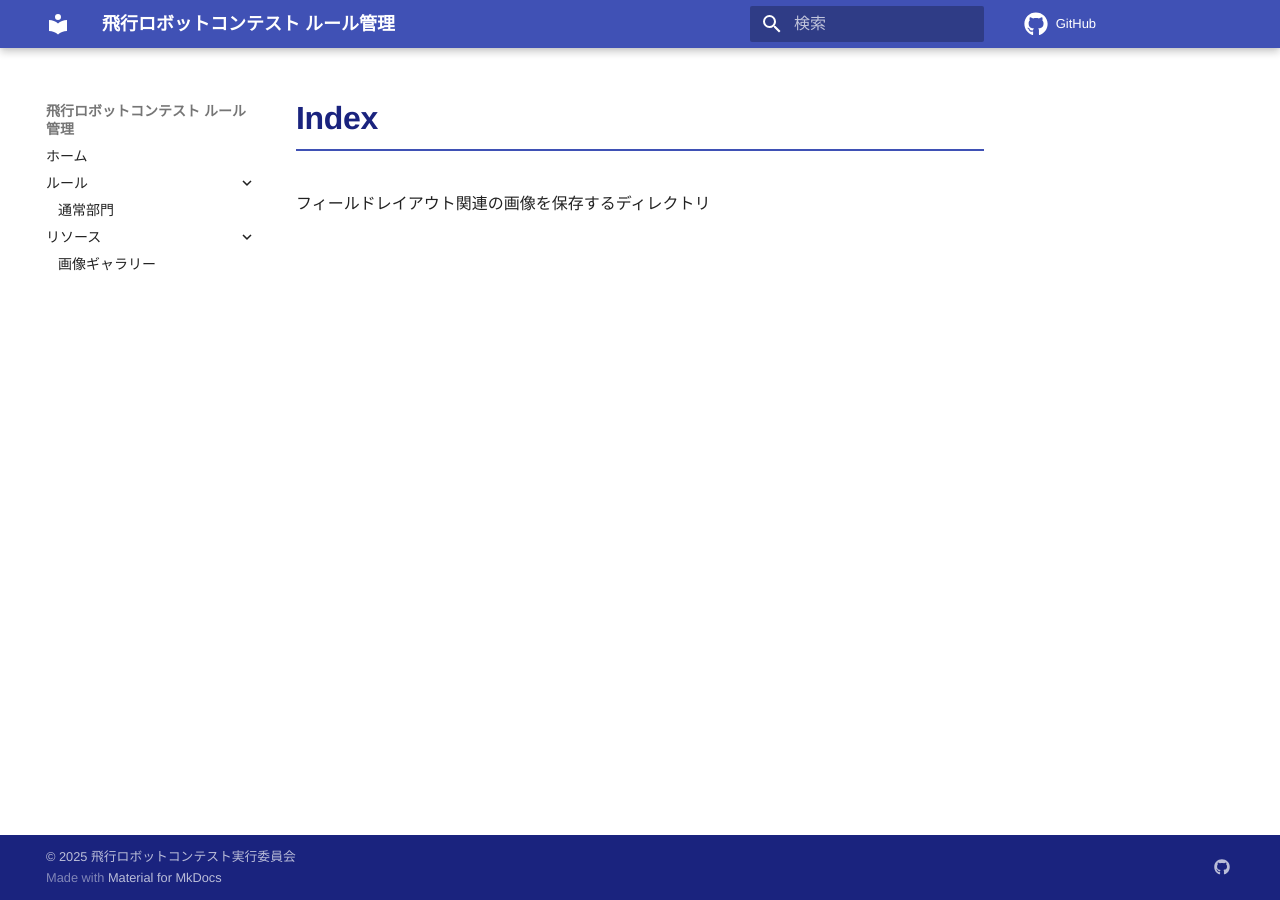
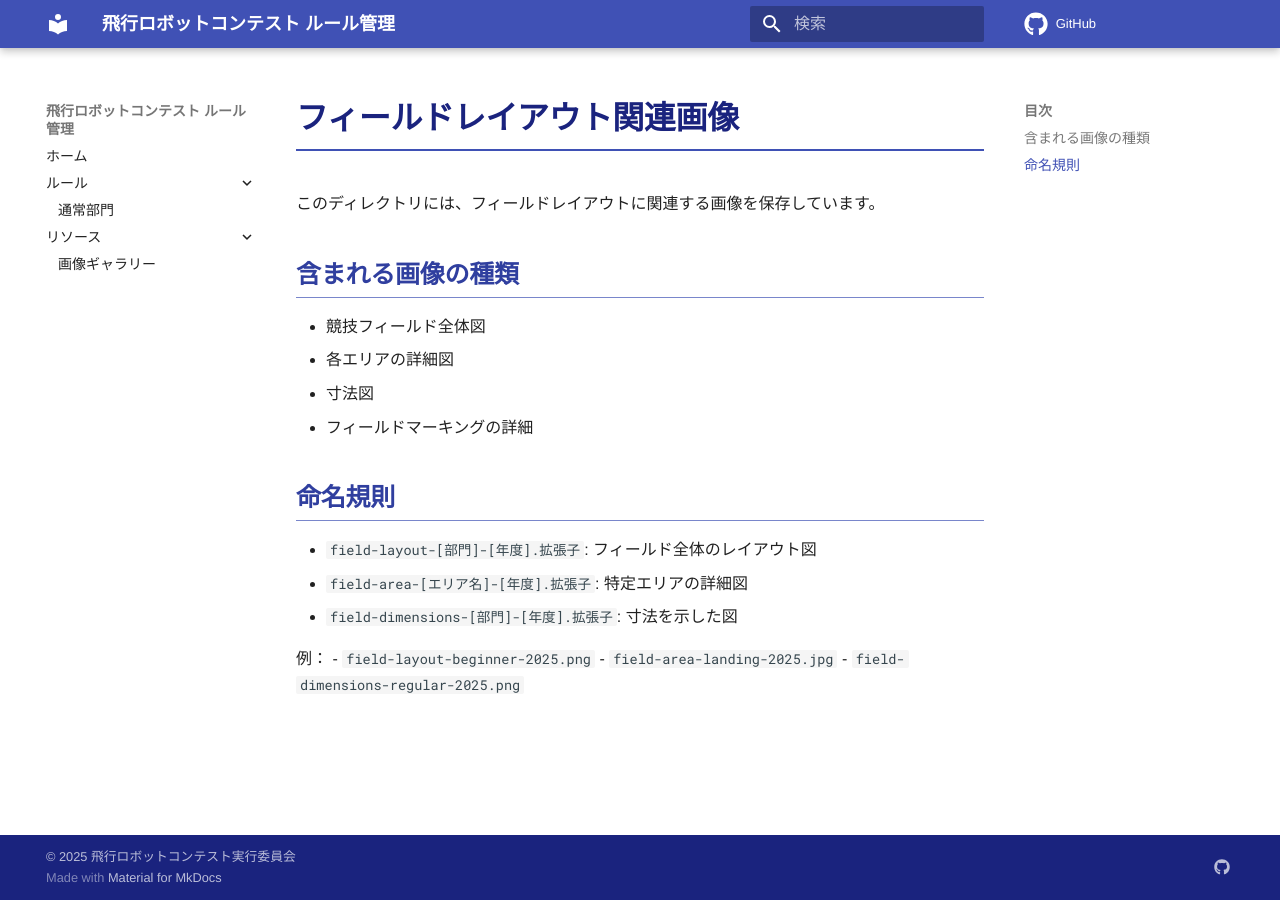
Before and after one commit to Yaaasoh/flying-robot-contest-rules-public, an MkDocs documentation site: the page built from docs/images/field/README.md, in a window 1280 px wide. Built offline with MkDocs 1.6.1 and Material for MkDocs 9.7.7, drawn with Linux system fonts in a browser that asks for light colours; comment, search, counter and statistics services are not loaded.

Commit message:
Add field directory README.md

```diff
--- a/docs/images/field/README.md
+++ b/docs/images/field/README.md
@@ -1 +1,21 @@
-フィールドレイアウト関連の画像を保存するディレクトリ
+# フィールドレイアウト関連画像
+
+このディレクトリには、フィールドレイアウトに関連する画像を保存しています。
+
+## 含まれる画像の種類
+
+- 競技フィールド全体図
+- 各エリアの詳細図
+- 寸法図
+- フィールドマーキングの詳細
+
+## 命名規則
+
+- `field-layout-[部門]-[年度].拡張子`: フィールド全体のレイアウト図
+- `field-area-[エリア名]-[年度].拡張子`: 特定エリアの詳細図
+- `field-dimensions-[部門]-[年度].拡張子`: 寸法を示した図
+
+例：
+- `field-layout-beginner-2025.png`
+- `field-area-landing-2025.jpg`
+- `field-dimensions-regular-2025.png`
```
